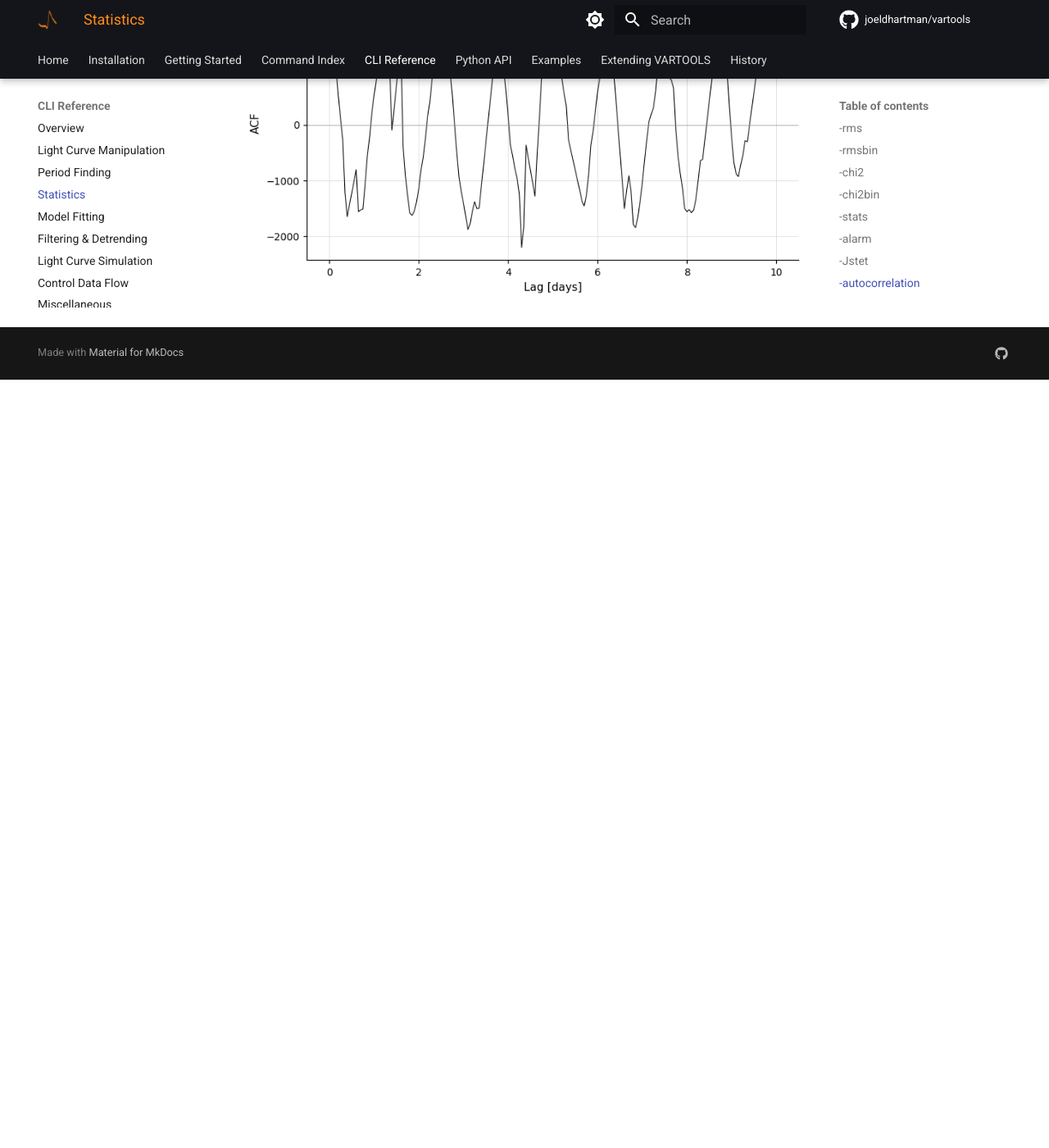
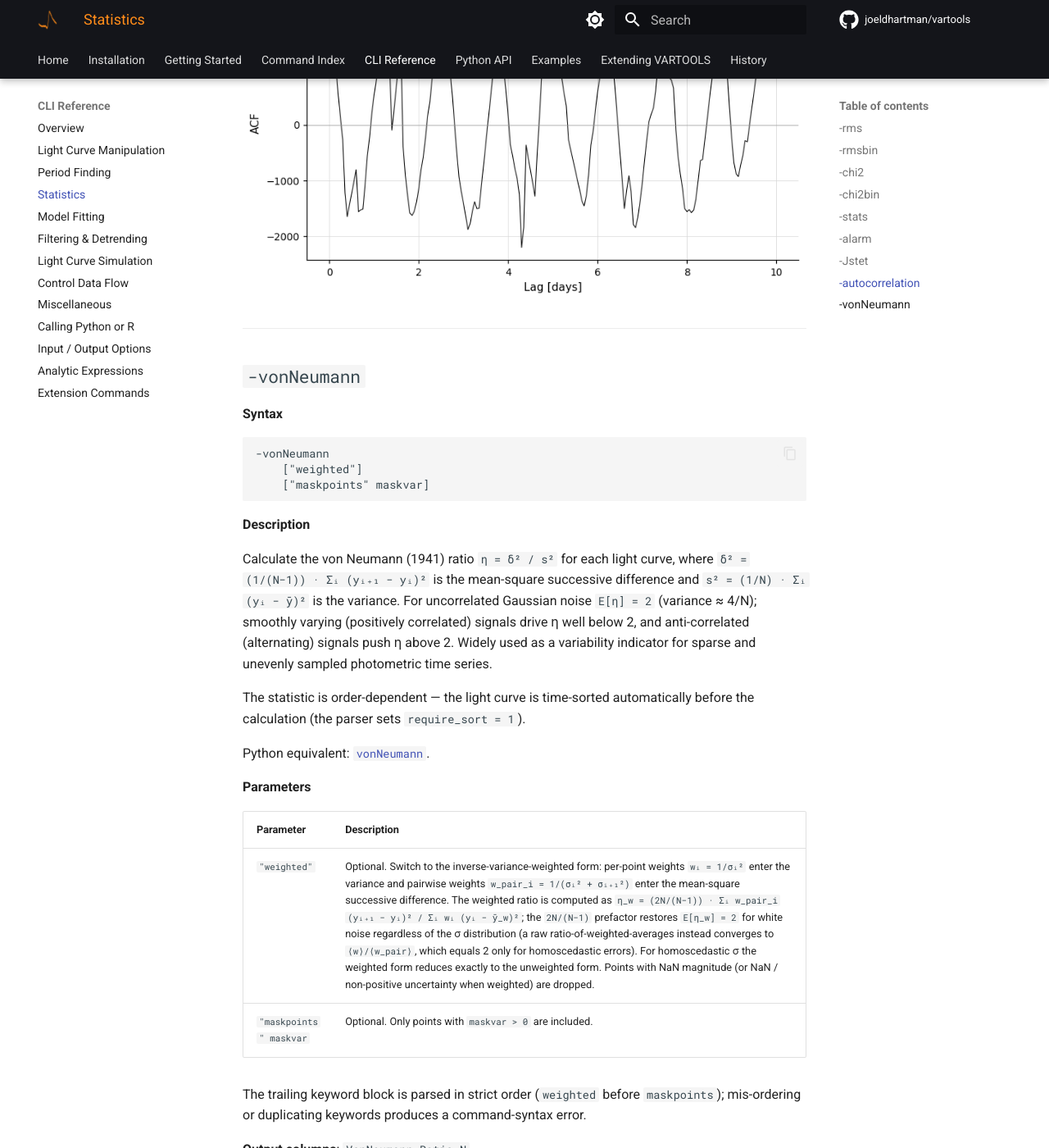
Before and after one commit to joeldhartman/vartools-site, an MkDocs documentation site: the page built from docs/cli/statistics.md, in a window 1280 px wide and 1400 px high, scrolled down 8249 px. Shown: the whole window at 82% size. Built offline with MkDocs 1.6.1 and Material for MkDocs 9.7.7, drawn with Linux system fonts in a browser that asks for light colours; comment, search, counter and statistics services are not loaded; the version menu is left out; before the commit the page ends 8712 px from its top, so only the background shows below that; some of the changed text lies outside the part shown.

Commit message:
Docs: add -vonNeumann / cmd.vonNeumann sections

````diff
--- a/docs/cli/statistics.md
+++ b/docs/cli/statistics.md
@@ -318,3 +318,59 @@ EXAMPLES/2
 ```
 
 ![Discrete autocorrelation function for EXAMPLES/2](../assets/examples/autocorrelation_ex1.png)
+
+---
+
+## `-vonNeumann`
+
+**Syntax**
+```
+-vonNeumann
+    ["weighted"]
+    ["maskpoints" maskvar]
+```
+
+**Description**
+
+Calculate the von Neumann (1941) ratio `η = δ² / s²` for each light curve, where `δ² = (1/(N−1)) · Σᵢ (yᵢ₊₁ − yᵢ)²` is the mean-square successive difference and `s² = (1/N) · Σᵢ (yᵢ − ȳ)²` is the variance. For uncorrelated Gaussian noise `E[η] = 2` (variance ≈ 4/N); smoothly varying (positively correlated) signals drive η well below 2, and anti-correlated (alternating) signals push η above 2. Widely used as a variability indicator for sparse and unevenly sampled photometric time series.
+
+The statistic is order-dependent — the light curve is time-sorted automatically before the calculation (the parser sets `require_sort = 1`).
+
+Python equivalent: [`vonNeumann`](../python/commands/statistics.md#vonneumann-von-neumann-ratio).
+
+**Parameters**
+
+| Parameter | Description |
+|-----------|-------------|
+| `"weighted"` | Optional. Switch to the inverse-variance-weighted form: per-point weights `wᵢ = 1/σᵢ²` enter the variance and pairwise weights `w_pair_i = 1/(σᵢ² + σᵢ₊₁²)` enter the mean-square successive difference. The weighted ratio is computed as `η_w = (2N/(N−1)) · Σᵢ w_pair_i (yᵢ₊₁ − yᵢ)² / Σᵢ wᵢ (yᵢ − ȳ_w)²`; the `2N/(N−1)` prefactor restores `E[η_w] = 2` for white noise regardless of the σ distribution (a raw ratio-of-weighted-averages instead converges to `⟨w⟩/⟨w_pair⟩`, which equals 2 only for homoscedastic errors). For homoscedastic σ the weighted form reduces exactly to the unweighted form. Points with NaN magnitude (or NaN / non-positive uncertainty when weighted) are dropped. |
+| `"maskpoints" maskvar` | Optional. Only points with `maskvar > 0` are included. |
+
+The trailing keyword block is parsed in strict order (`weighted` before `maskpoints`); mis-ordering or duplicating keywords produces a command-syntax error.
+
+**Output columns**: `VonNeumann_Ratio_N`.
+
+**References**
+
+Cite von Neumann, J. 1941, Annals of Mathematical Statistics, 12, 367; for astronomical applications see Sokolovsky, K. V., et al. 2017, MNRAS, 464, 274.
+
+**Examples**
+
+**Example 1.** Unweighted η for a strongly periodic light curve (η ≪ 2 indicates strong sample-to-sample correlation).
+
+```bash
+vartools -i EXAMPLES/2 -oneline -vonNeumann
+```
+
+**Example 2.** Inverse-variance-weighted form.
+
+```bash
+vartools -i EXAMPLES/2 -oneline -vonNeumann weighted
+```
+
+**Example 3.** Weighted η with a mask restricting the calculation to the first 30 days of the LC.
+
+```bash
+vartools -i EXAMPLES/2 -oneline \
+    -expr 'mask=((t-t[0])<30)' \
+    -vonNeumann weighted maskpoints mask
+```
````
Also changed, not shown: docs/commands.md (+1 -0 lines), docs/python/commands/statistics.md (+50 -0 lines).
